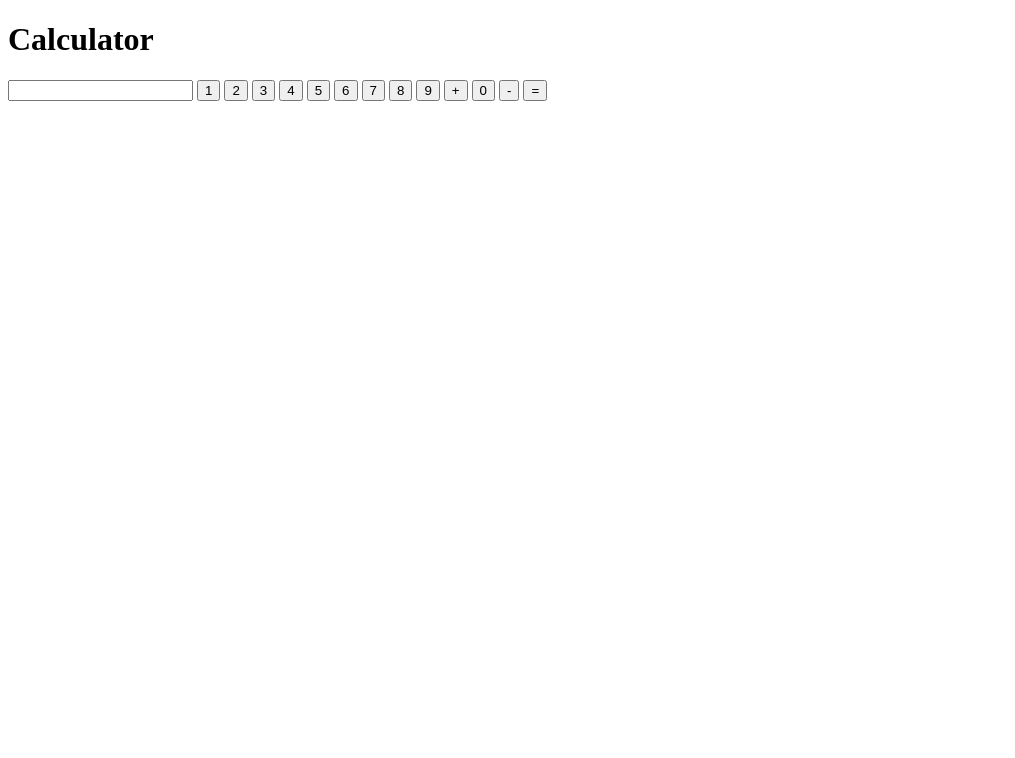
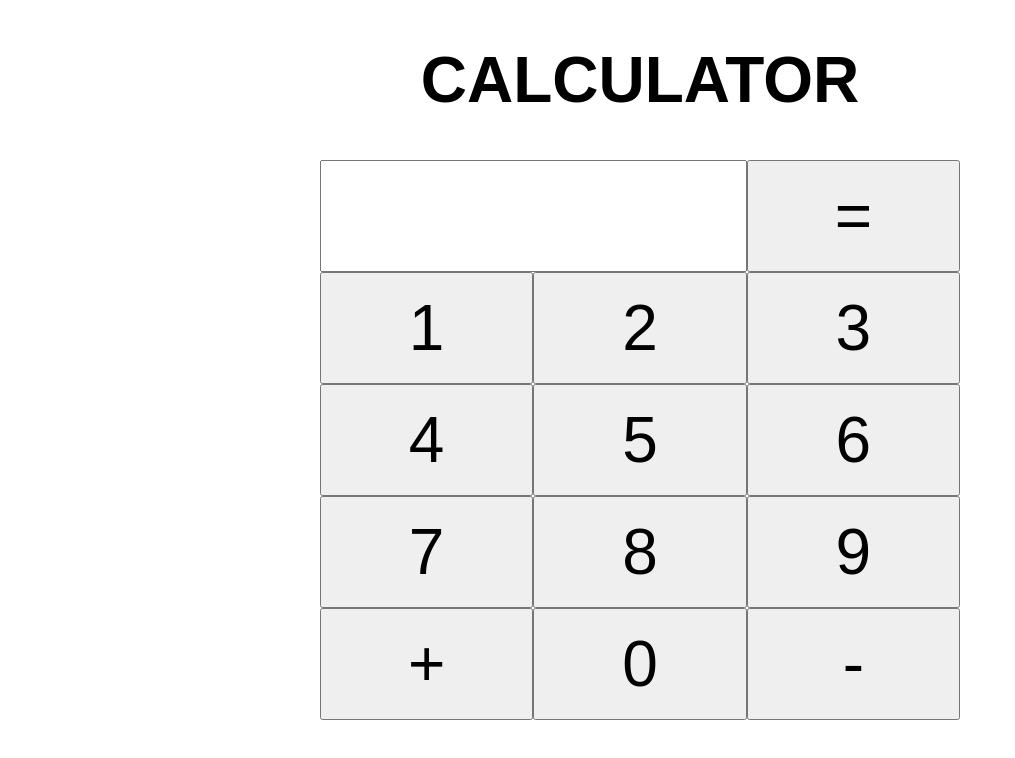
Before and after one commit to FelipeTetra/t-js-calculator, a plain HTML site: page index.html in a window 1280 px wide. Shown: the whole page, without its empty margins (0-1015 px from the left). Drawn offline with Linux system fonts and the light colour scheme.

Commit message:
CSS added

```diff
--- a/index.html
+++ b/index.html
@@ -10,6 +10,7 @@
   <h1>Calculator</h1>
   <form action="">
     <input type="text" value="" readonly>
+    <button type="button">=</button>
     <button type="button" class="number">1</button>
     <button type="button" class="number">2</button>
     <button type="button" class="number">3</button>
@@ -22,7 +23,6 @@
     <button type="button">+</button>
     <button type="button">0</button>
     <button type="button">-</button>
-    <button type="button">=</button>
   </form>
 </body>
 </html>
--- a/style.css
+++ b/style.css
@@ -0,0 +1,28 @@
+body {
+  margin: 0;
+  display: flex;
+  align-items: center;
+  flex-direction: column;
+  font-family: "Arial";
+  height: 100vh;
+}
+
+h1 {
+  font-size: 4rem;
+  text-transform: uppercase;
+}
+
+form {
+  display: grid;
+  grid-template-columns: 1fr 1fr 1fr;
+  width: 50%;
+  height: 70%;
+}
+
+form input {
+  grid-column: 1/3;
+}
+
+form button {
+  font-size: 4rem;
+}
```
